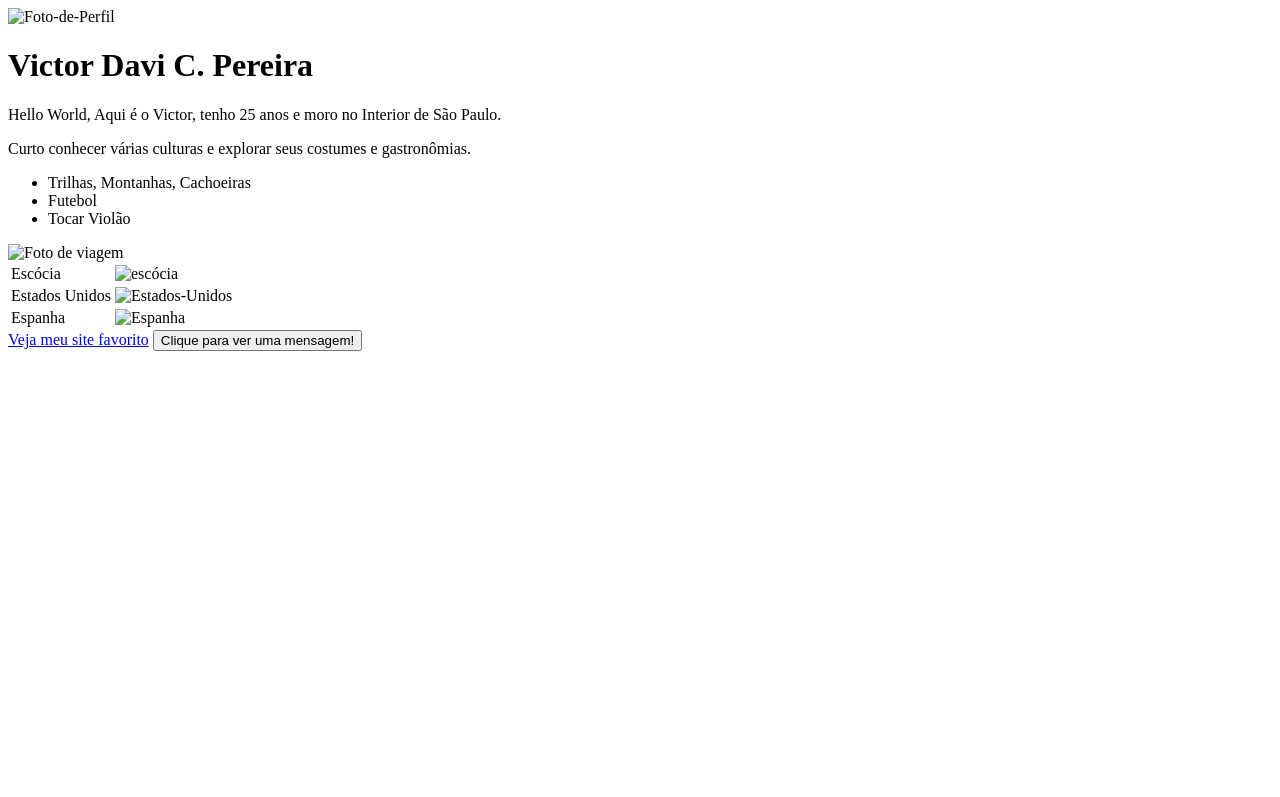
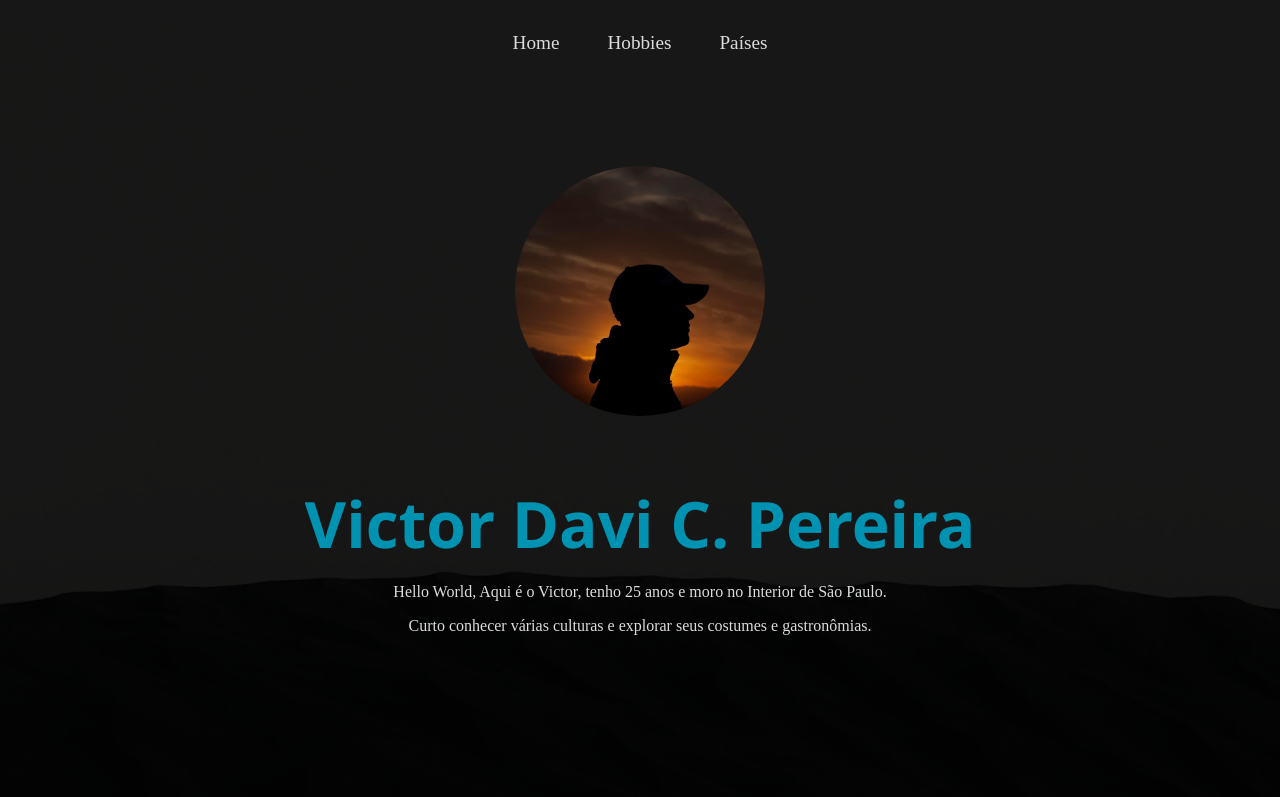
Before and after one commit to VictorDavii/trabalho-fds, a plain HTML site: page index.html in a window 1280 px wide. Shown: the top 797 px of the page. Drawn offline with Linux system fonts and the light colour scheme.

Commit message:
viewport feita

```diff
--- a/css/style.css
+++ b/css/style.css
@@ -0,0 +1,147 @@
+:root {
+  --color-primary: rgb(0, 163, 198);        /* Azul principal */
+  --color-primary-dark: rgb(0, 103, 122);   /* Azul escuro para hover */
+
+
+  --color-gray-light: rgb(245, 245, 245);   /* Fundo da página */
+  --color-gray-medium: rgb(200, 200, 200);  /* Bordas e tabelas */
+  --color-gray-dark: rgb(50, 50, 50);       /* Texto principal */
+
+  --color-accent: rgb(255, 99, 71);         /* Coral para destaques */
+  --color-success: rgb(144, 238, 144);      /* Verde suave para mensagens */
+
+  --font-primary: 'Segoe UI', sans-serif;
+  --font-secondary: 'Arial', sans-serif;
+}
+
+*{
+    padding: 0%;
+    margin: 0%;
+    box-sizing: border-box;
+    list-style: none;
+    text-decoration: none;
+}
+
+body{
+    background-color: black;
+    opacity: 0.9;
+    background-size: auto;
+    background-position: center;
+    position: relative;
+    height: 100%;
+    width: 100%;
+}
+
+header{
+    position: absolute;
+    width: 80%;
+    margin: auto;
+}
+
+header ul{
+    display: flex;
+    justify-content: center;
+    margin-top: 2rem;
+    gap: 3rem;
+}
+
+header ul li{
+    color: var(--color-gray-light);
+    font-size: larger;
+}
+
+header ul li:hover{
+    color: var(--color-primary-dark);
+    cursor: pointer;
+}
+
+#img-fundo{
+    position: absolute;
+    overflow: hidden;
+    z-index: -1;
+    width: 100%;
+    height: 100%;
+}
+
+#img-fundo img{
+    width: 100%;
+    height: 100%;
+    position: absolute;
+    object-fit: cover;
+    z-index: -1;
+    opacity: 0.1;
+    animation: zoom 20s;
+}
+
+main{
+    background-size: cover;
+    background-position: center;
+    width: 80%;
+    height: 100%;
+    margin: auto;
+}
+
+.viewport{
+    width: 100%;
+    height: 100vh;
+}
+
+.card-perfil{
+    height: 100%;
+    display: flex;
+    align-items: center;
+    justify-content: center;
+    flex-direction: column;
+    gap: 4rem;
+    overflow: hidden;
+}
+
+.card-perfil img{
+    width: 250px;
+    height: 250px;
+    border-radius: 50%;
+    object-fit: cover;
+}
+
+.card-perfil h1{
+    font-family: var(--font-primary);
+    color: var(--color-primary);
+    font-size: 4rem;
+}
+
+.card-info{
+    animation: UpBanner 4s;
+    overflow: hidden;
+    text-align: center;
+}
+
+.card-info p{
+    margin-top: 1rem;
+    color: var(--color-gray-light);
+}
+
+
+
+/*Animação */
+
+@keyframes zoom{
+    0%{
+        transform: scale(1.5);
+    }
+    100%{
+        transform: scale(1);
+    }
+}
+
+/*Animação adaptada por Victor Davi Camacho - da legenda subindo*/
+
+@keyframes UpBanner{
+    0%{
+        transform: translateY(20rem);
+    }
+    100%{
+        transform: translateY(0);
+    }
+}
+
+/*Viewport acima*/
--- a/index.html
+++ b/index.html
@@ -8,7 +8,7 @@
 </head>
 <body>
     <!--1. Um título principal (<h1>) com seu nome.
-        2. Um parágrafo(<p>) apresentando umabreve autobiografia(nome,idade,
+        2. Um parágrafo(<p>) apresentando uma breve autobiografia(nome,idade,
         cidade, interesses etc.).
         3. Uma lista não ordenada (<ul>) com três hobbies ou atividades favoritas.
         4. Uma imagem (<img>) que represente um dos hobbies mencionados.
@@ -16,14 +16,27 @@
         gostaria de visitar. (tabela com 3 linhas x 2 colunas)
         6. Um link (<a>) que leve para umsite de interesse do aluno (exemplo: um site
         de notícias, tecnologia ou entretenimento).-->
+    <div id="img-fundo">
+        <img src="img/backgroud.jpg" alt="">
+    </div>
+    <main>
         <header>
+            <ul>
+                <li>Home</li>
+                <li>Hobbies</li>
+                <li>Países</li>
+            </ul>
+        </header>
+        <div class="viewport">
             <div class="card-perfil">
-            <img src="#Perfil" alt="Foto-de-Perfil">
+                <img src="img/perfil.jpg" alt="Foto-de-Perfil">
+                <div class="card-info">
                     <h1 id="name">Victor Davi C. Pereira</h1>
                     <p>Hello World, Aqui é o Victor, tenho 25 anos e moro no Interior de São Paulo.</p>
                     <p>Curto conhecer várias culturas e explorar seus costumes e gastronômias.</p>
                 </div>
-    </header>
+            </div>
+        </div>
         <!--Alguns dos Hobbies que faço atualmente, não sou uma pessoa de registrar isso em redes sociais
         por isso todas as imagens seram pegas do Sites: https://unsplash.com/pt-br-->
         <section id="hobbies">
@@ -59,6 +72,7 @@
             <button onclick="mostrarMensagem()">Clique para ver uma mensagem!</button>
             <p id="mensagem"></p>
         </div>
+    </main>
     <script src="js/script.js" defer></script>
 </body>
 </html>
```
Also changed, not shown: img/abstract-geometry-stripes-lines-designs-templates-png.webp (added), img/backgroud.jpg (added), img/perfil.jpg (added). Lines whose indentation alone changed are shown as unchanged.
